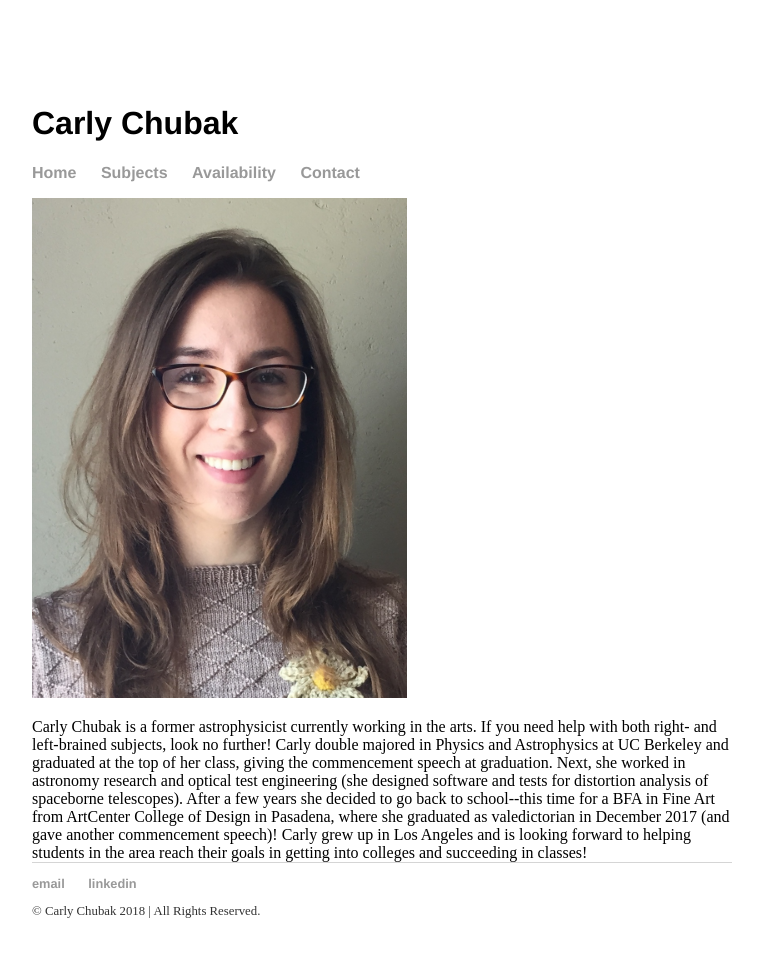
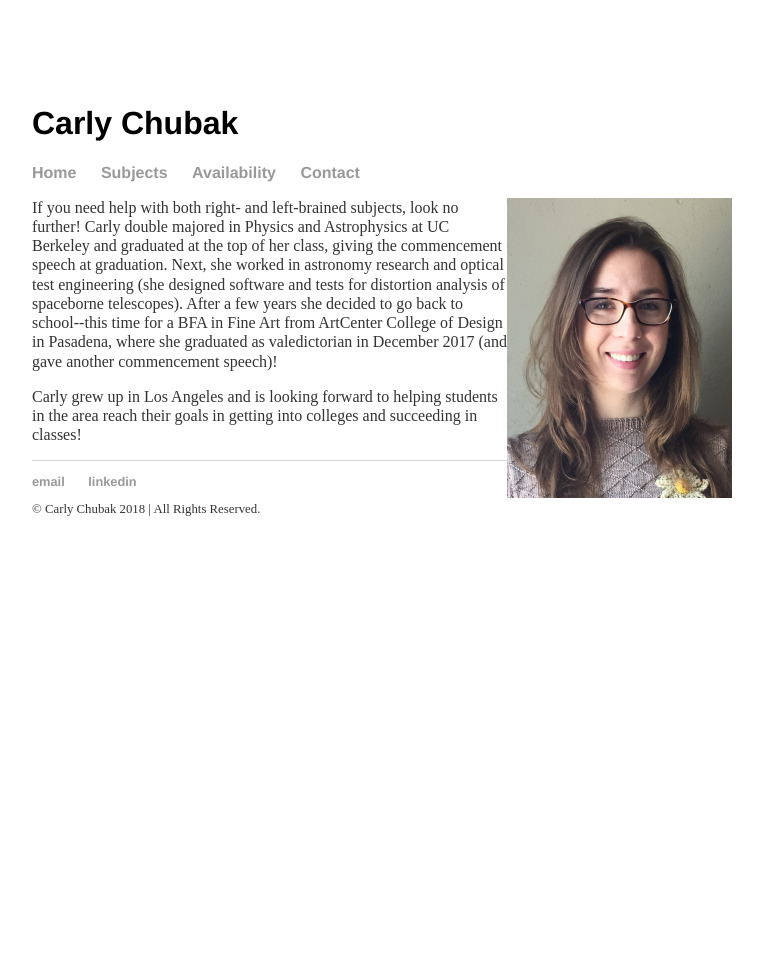
Before and after one commit to carlychubak/tutor, a Jekyll site: the page built from index.html, in a window 1280 px wide. Shown: the whole page, without its empty margins (258-1021 px from the left). Built offline with Jekyll 4.4.1, drawn with Linux system fonts in a browser that asks for light colours; after the commit the page ends 900 px from its top, so only the background shows below that.

Commit message:
Update index.html

```diff
--- a/index.html
+++ b/index.html
@@ -4,12 +4,9 @@ title: Carly Tutors
 ---
 <div class="blurb">
 
-	<p><img src="Carly_headshot.jpg" alt="Carly Chubak" height="500" />
-	</p>
+	<p><img src="Carly_headshot.jpg" alt="Carly Chubak" style="float: right;" height="300" />
+	If you need help with both right- and left-brained subjects, look no further!
 
-</div><!-- /.blurb -->
-Carly Chubak is a former astrophysicist currently working in the arts.
-If you need help with both right- and left-brained subjects, look no further!
 	Carly double majored in Physics and Astrophysics at UC Berkeley and graduated
 	at the top of her class, giving the commencement speech at graduation. Next, she
 	worked in astronomy research and optical test engineering (she designed
@@ -17,6 +14,9 @@ software and tests for distortion analysis of spaceborne telescopes). After a fe
 	years she decided to go back to school--this time for a BFA in Fine Art from
 	ArtCenter College of Design in Pasadena, where she graduated as valedictorian
 	in December 2017 (and gave another commencement speech)!
+	</p>
 
-Carly grew up in Los Angeles and is looking forward to helping students in the area reach
+	<p>Carly grew up in Los Angeles and is looking forward to helping students in the area reach
 	their goals in getting into colleges and succeeding in classes!
+	</p>
+</div><!-- /.blurb -->
```
Lines whose indentation alone changed are shown as unchanged.
